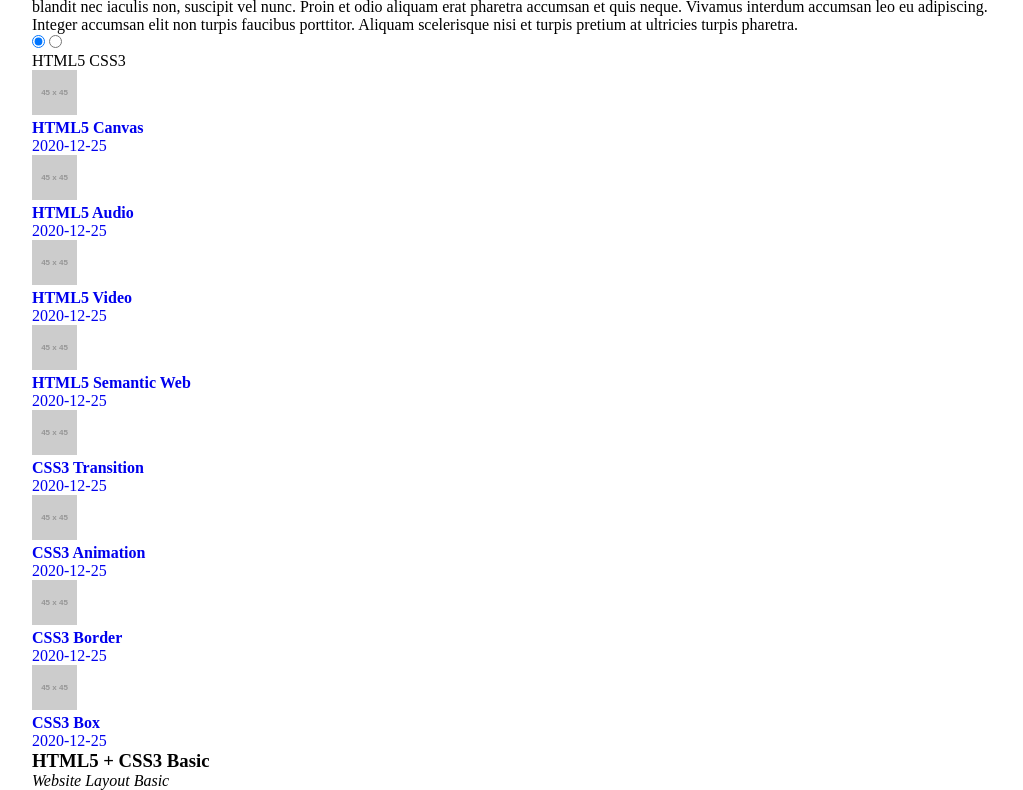
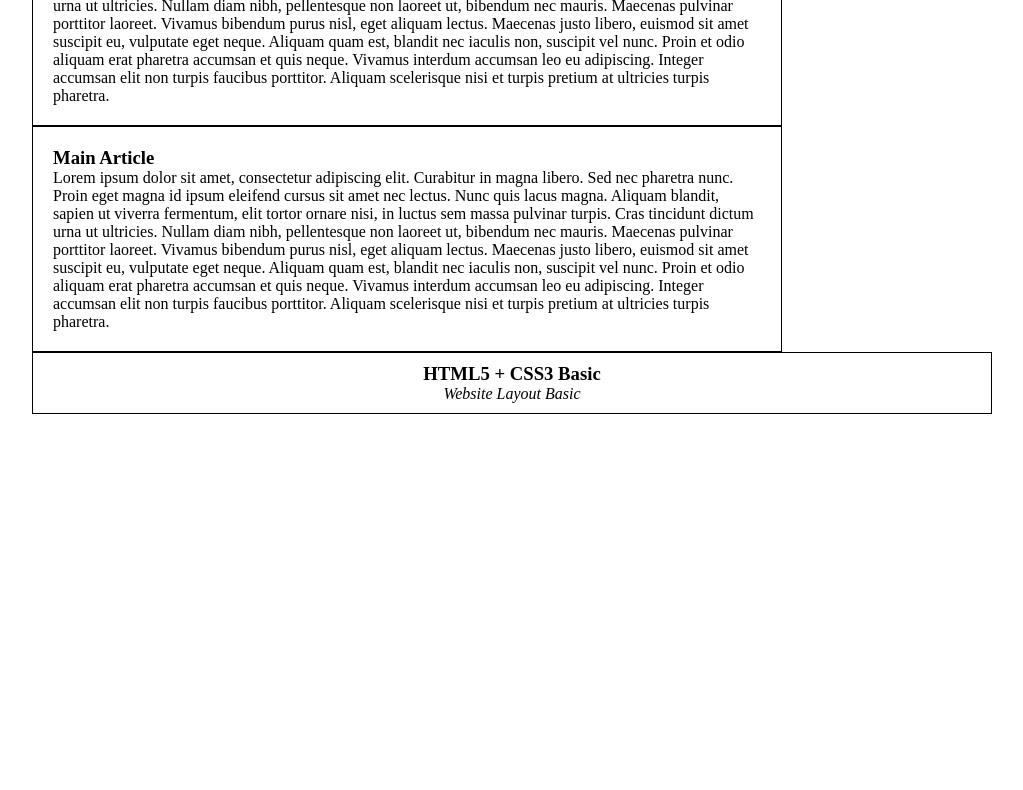
Before and after one commit to ljw971125/VscodeHTML, a plain HTML site: page WEB_PAGE01/index.html in a window 1280 px wide. Shown: the part 516-1306 px from the top of the page, without its empty margins (128-1151 px from the left). After the commit the page ends 930 px from the top, so only its background shows below. Drawn offline with Linux system fonts and the light colour scheme; placeholder pictures from the web are drawn by us; a web font is replaced by a local one.

Commit message:
HTML 공부2

```diff
--- a/WEB_PAGE01/css/style.css
+++ b/WEB_PAGE01/css/style.css
@@ -34,6 +34,7 @@ body{
     height: 160px;
     margin: 0 auto;
     position: relative;
+    margin-bottom: 30px;
 }
 /* 자식 요소(>로 표현) */
 #main_header > #title {
@@ -53,6 +54,10 @@ body{
     position: absolute;
     right: 0;
     top: 30px;
+}
+
+#main_header > #main_gnb > ul{
+    overflow: hidden;
 }
 
 /* 메뉴를 왼쪽부터 정렬 */
@@ -88,6 +93,10 @@ body{
     bottom: 10px;
 }
 
+/* #main_header > #main_lnb > ul{
+    overflow: hidden;
+} */
+
 #main_lnb > ul > li{
     float: left;
 }
@@ -118,13 +127,94 @@ body{
     /* 가운데 정렬 */
     width: 960px;
     margin: 0 auto;
+    overflow: hidden;
+}
+
+#content > #main_section{
+    width: 750px;
+    float : left;
+}
+
+#content > #main_aside{
+    width: 200px;
+    float: right;
+}
+
+/* main_article */
+#main_section > .main_article{
+    border: 1px solid black;
+    margin: bottom 10px;
+    padding: 20px;
+}
+
+/* main_aside */
+section.buttons{}
+
+section.buttons > label{
+    display: black;
+    float: left;
+    width: 100px;
+    height: 30px;
+    line-height: 30px;
+    text-align: center;
+    border: 1px solid black;
+    box-sizing: border-box;
+    background-color: black;
+    color: white;
+}
+
+/* 첫 번째 탭 */
+input:nth-of-type(1){display: none;}
+input:nth-of-type(1) ~ div:nth-of-type(1){display: none;}
+input:nth-of-type(1):checked ~ div:nth-of-type(1){display: block;}
+input:nth-of-type(1):checked ~ section.buttons > label:nth-of-type(1){
+    background-color:  white;
+    color: black;
+}
+/* 두 번째 탭 */
+input:nth-of-type(2){display: none;}
+input:nth-of-type(2) ~ div:nth-of-type(2){display: none;}
+input:nth-of-type(2):checked ~ div:nth-of-type(2){display: block;}
+input:nth-of-type(2):checked ~ section.buttons > label:nth-of-type(2){
+    background-color:  white;
+    color: black;
+}
+
+/* sub list */
+.item {
+    overflow: hidden;
+    border: 1px solid black;
+    border-top: none;
+    padding: 10px;
+}
+.thumbnail{
+    float:left;
+ }
+
+.description {
+    float:left;
+    margin-left: 10px;
+
+}
+.description > strong {
+    display:block;
+    width: 120px;
+    /* 줄바꿈 x */
+    white-space: nowrap;
+    overflow: hidden;
+    /* 텍스트 자르고 할 일 */
+    text-overflow: ellipsis;
+
 }
 
 
 /* main_footer */
-
 #main_footer{
     /* 가운데 정렬 */
     width: 960px;
     margin: 0 auto;
+    padding: 10px;
+    border: 1px solid black;
+    text-align: center;
+    box-sizing: border-box;
 }
```
